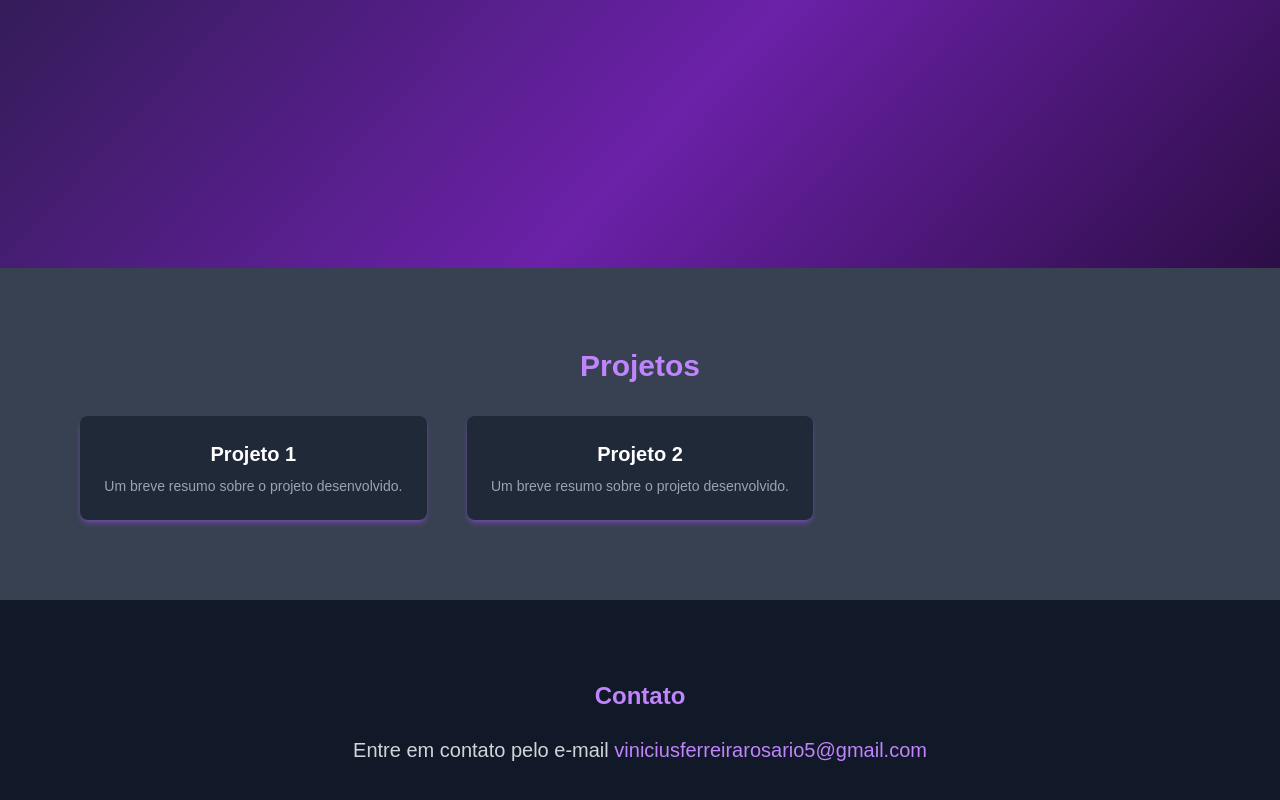
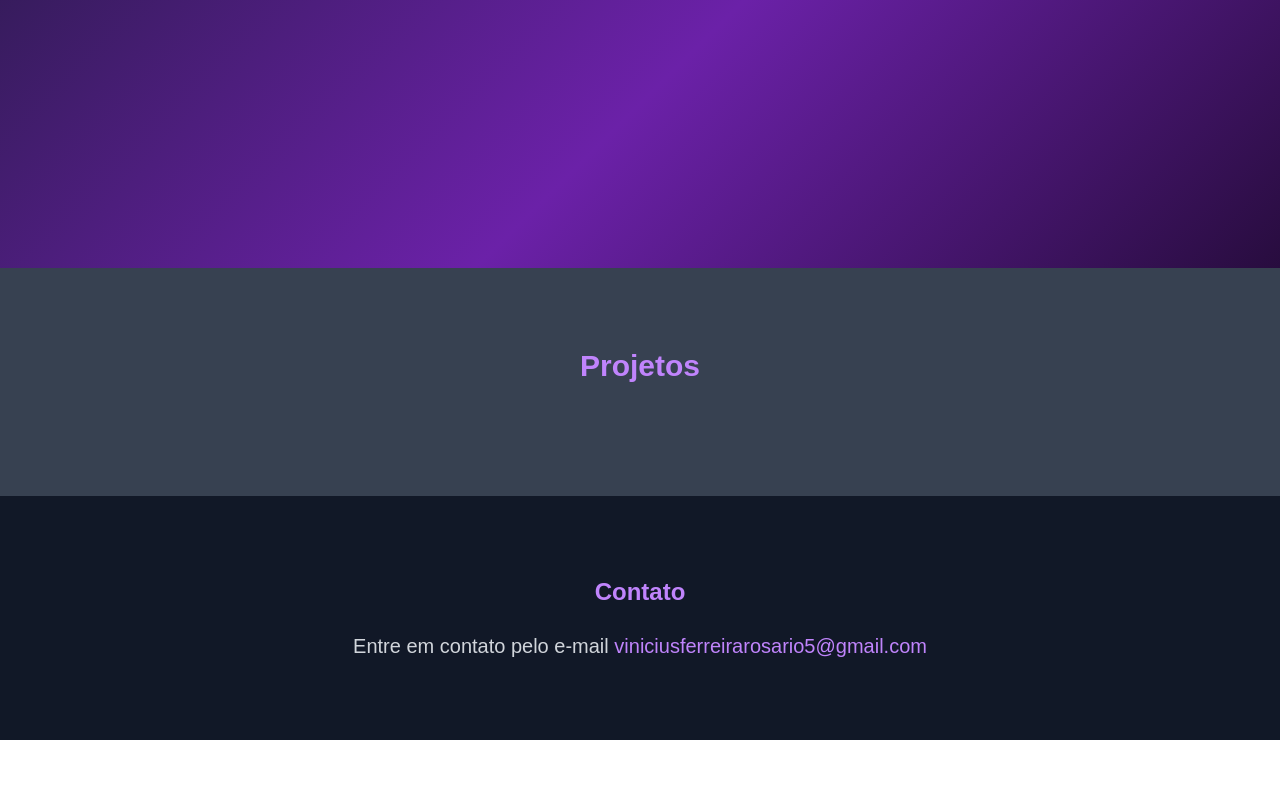
Before and after one commit to SrVinicius/PortfolioVinicius, a Next.js app: page / in a window 1280 px wide. Shown: the part 532-1332 px from the top of the page. After the commit the page ends 1272 px from the top, so only its background shows below. Built offline with nearby package versions, Linux system fonts and the light colour scheme.

Commit message:
no projects error resolve

```diff
--- a/app/data/projects.ts
+++ b/app/data/projects.ts
@@ -1,12 +1,14 @@
-export const projects = [
-    {
-      titulo: "Projeto 1",
-      descricao: "Um breve resumo sobre o projeto desenvolvido.",
-      link: "/project1",
-    },
-    {
-      titulo: "Projeto 2",
-      descricao: "Um breve resumo sobre o projeto desenvolvido.",
-      link: "/project2",
-    },
+interface Project {
+  link?: string;
+  titulo?: string;
+  descricao?: string;
+}
+
+
+export const projects: Project[] = [
+  // {
+  //   link: "project1",
+  //   titulo: "Projeto 1",
+  //   descricao: "Descrição do Projeto 1"
+  // },
 ];
--- a/app/page.tsx
+++ b/app/page.tsx
@@ -62,10 +62,10 @@ export default function Home() {
         <h3 className="text-3xl font-semibold mb-8 text-purple-400">Projetos</h3>
         <div className="grid grid-cols-1 md:grid-cols-2 lg:grid-cols-3 gap-10">
         {projects.map((project, index) => (
-          <Link key={index} href={project.link}>
+          <Link key={index} href={project.link ?? ""}>
             <div className="bg-gray-800 p-6 rounded-lg hover:scale-105 transition transform shadow-md shadow-purple-500/40 cursor-pointer">
-              <h4 className="text-xl font-bold mb-2">{project.titulo}</h4>
-              <p className="text-sm text-gray-400">{project.descricao}</p>
+              <h4 className="text-xl font-bold mb-2">{project.titulo ?? ""}</h4>
+              <p className="text-sm text-gray-400">{project.descricao ?? ""}</p>
             </div>
           </Link>
         ))}
```
